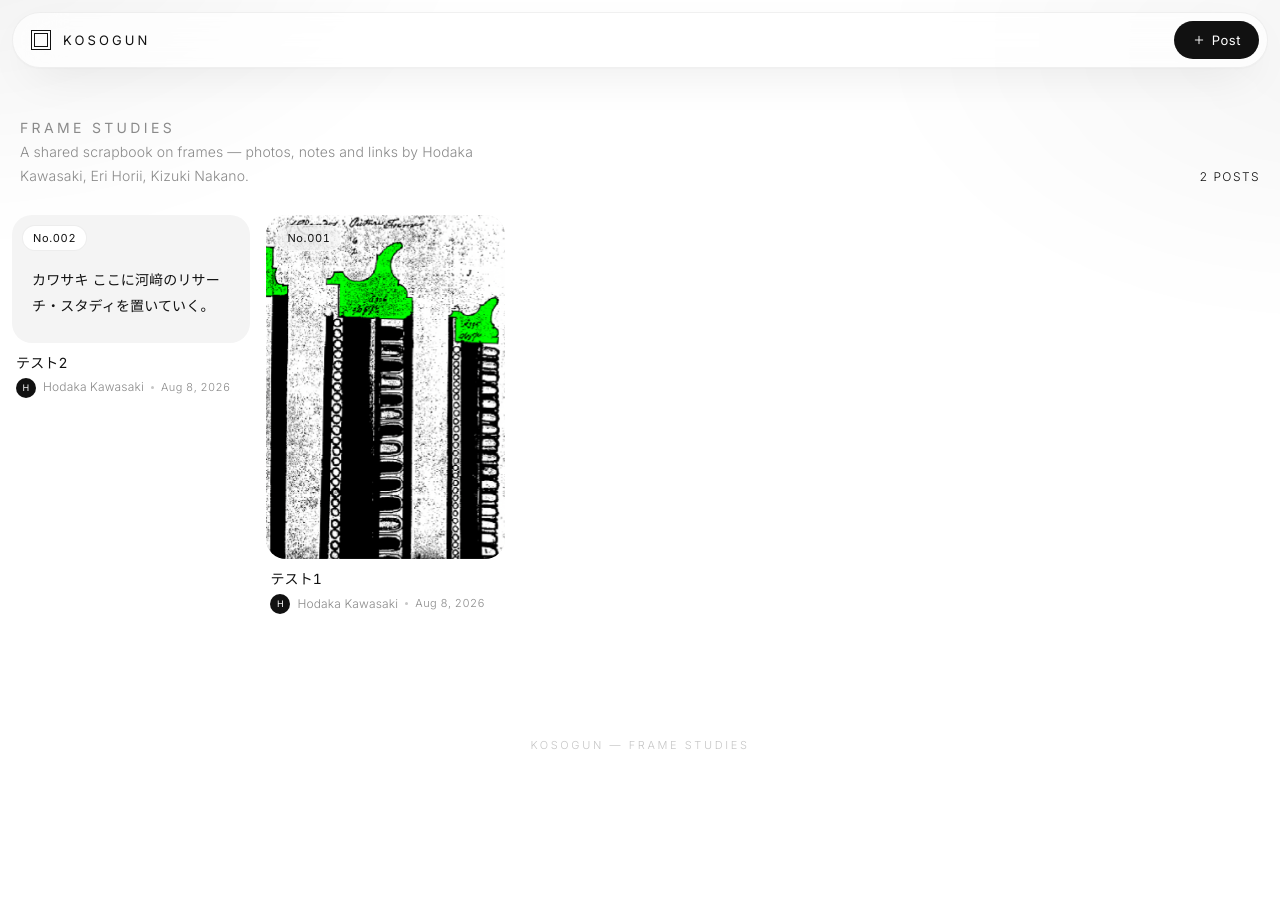
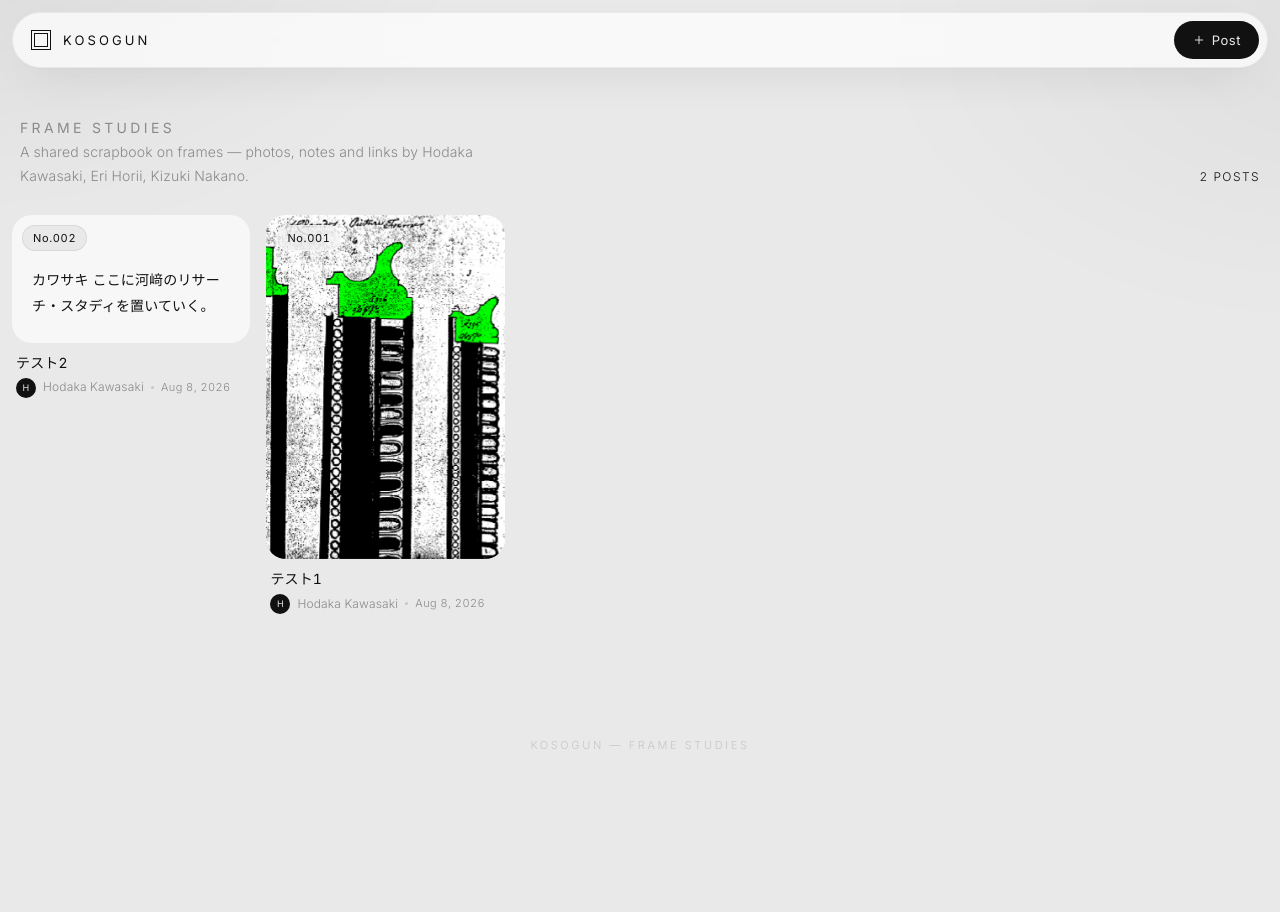
Before and after one commit to da-unch/kosogun, a Jekyll site: the page built from index.html, in a window 1280 px wide. Built offline with Jekyll 4.4.1, drawn with Linux system fonts in a browser that asks for light colours.

Commit message:
背景をグレーに変更し、CSS/JSにキャッシュ回避のクエリを付与
Co-Authored-By: Claude Opus 5 <noreply@anthropic.com>

```diff
--- a/_layouts/default.html
+++ b/_layouts/default.html
@@ -10,13 +10,13 @@
 {%- if site.description %}
 <meta name="description" content="{{ site.description }}">
 {%- endif %}
-<meta name="theme-color" content="#ffffff">
+<meta name="theme-color" content="#e9e9e9">
 <link rel="preconnect" href="https://fonts.googleapis.com">
 <link rel="preconnect" href="https://fonts.gstatic.com" crossorigin>
 <link rel="stylesheet" href="https://fonts.googleapis.com/css2?family=Inter:wght@200;300;400;500&family=Noto+Sans+JP:wght@200;300;400;500&display=swap">
-<link rel="stylesheet" href="{{ '/assets/css/style.css' | relative_url }}">
+<link rel="stylesheet" href="{{ '/assets/css/style.css' | relative_url }}?v={{ site.time | date: '%s' }}">
 <script>document.documentElement.classList.add('js')</script>
-<script src="{{ '/assets/js/app.js' | relative_url }}" defer></script>
+<script src="{{ '/assets/js/app.js' | relative_url }}?v={{ site.time | date: '%s' }}" defer></script>
 </head>
 <body class="{% if member %}page-post{% else %}page-home{% endif %}">
 <header class="topbar">
--- a/assets/css/style.css
+++ b/assets/css/style.css
@@ -1,7 +1,7 @@
 :root {
-  --bg: #ffffff;
-  --surface: #f4f4f4;
-  --surface-2: #ececec;
+  --bg: #e9e9e9;
+  --surface: #f7f7f7;
+  --surface-2: #dcdcdc;
   --ink: #111111;
   --muted: #8a8a8a;
   --faint: #c6c6c6;
```
